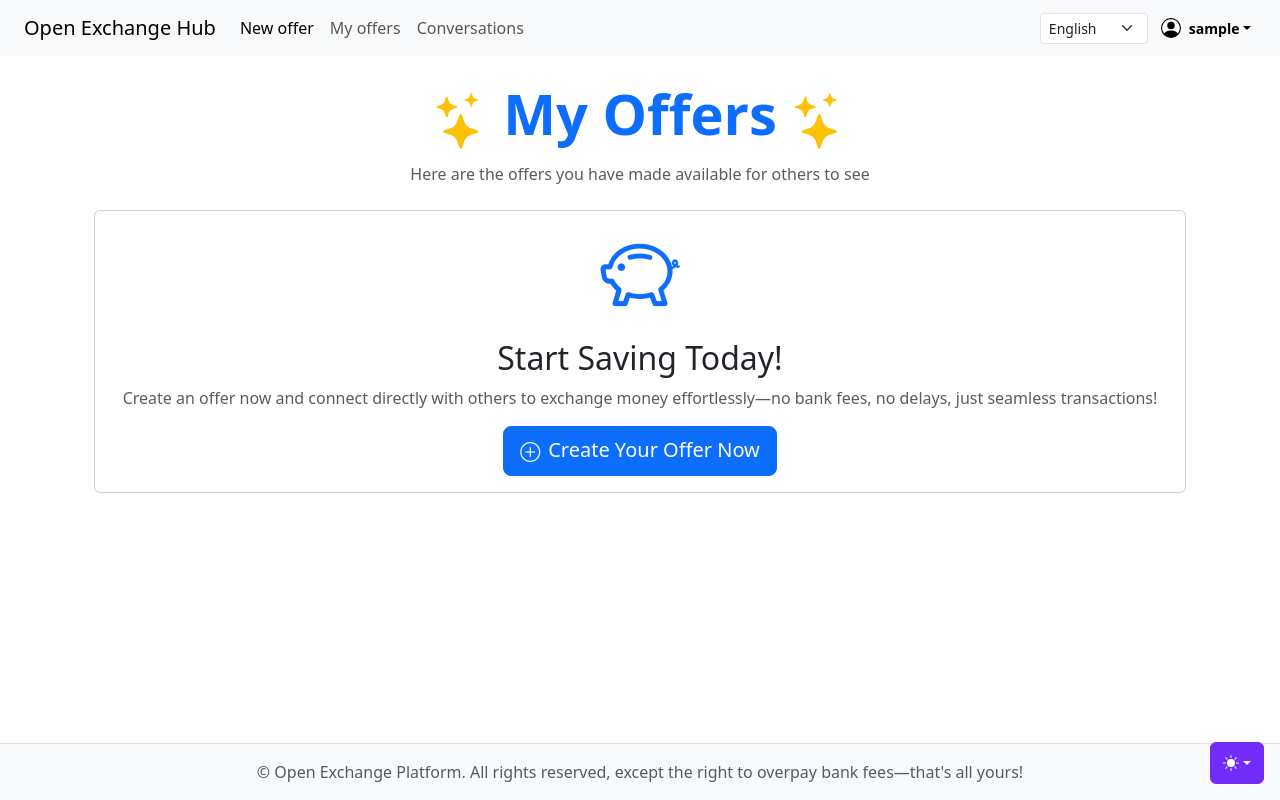
After one commit to uzbeki/exchange_hub, a Django app: page /exchange/my_offers/ in a window 1280 px wide. The commit adds this page. Run offline with Django 5.2, Linux system fonts and the light colour scheme; the visitor is signed in with stand-in values (Sample User, id 1); data that the repository does not hold is empty; parts of the project's set-up code (start-up, migrations or seed data) failed here and were passed over.

Commit message:
my offers template restyled,

```diff
--- a/base/settings.py
+++ b/base/settings.py
@@ -249,3 +249,4 @@ MESSAGE_TAGS = {
     messages.WARNING: 'alert-warning',
     messages.ERROR: 'alert-danger',
 }
+LOGIN_REDIRECT_URL = "my_offers"
--- a/base/templates/allauth/layouts/base.html
+++ b/base/templates/allauth/layouts/base.html
@@ -155,11 +155,11 @@
                             aria-label="Project links"
                             class="navbar-nav me-auto mb-2 mb-lg-0">
                             <li class="nav-item">
-                                <a class="nav-link active" href="{% url "create_request" %}">New offer</a>
+                                <a class="nav-link active" href="{% url "create_offer" %}">New offer</a>
                             </li>
                             {% if user.is_authenticated %}
                             <li class="nav-item">
-                                <a class="nav-link" href="{% url "my_requests" %}">My offers</a>
+                                <a class="nav-link" href="{% url "my_offers" %}">My offers</a>
                             </li>
                             <li class="nav-item">
                                 <a class="nav-link" href="{% url "conversations_list" %}">
--- a/base/templates/index.html
+++ b/base/templates/index.html
@@ -173,7 +173,7 @@
         <p class="lead mb-4">
           Take the initiative to post your own offer and connect with others looking to exchange money.
         </p>
-        <a href="{% url 'create_request' %}" class="btn btn-primary btn-lg">Post an Offer</a>
+        <a href="{% url 'create_offer' %}" class="btn btn-primary btn-lg">Post an Offer</a>
       </div>
     </div>
   </div>
--- /dev/null
+++ b/exchange/templates/exchange/my_offers.html
@@ -0,0 +1,186 @@
+{% extends "allauth/layouts/manage.html" %} {% load static allauth i18n %} {% block head_title %}My offers{% endblock %}
+{% block head_extra %}<link
+  rel="stylesheet"
+  href="https://cdn.jsdelivr.net/npm/bootstrap-icons@1.11.3/font/bootstrap-icons.min.css"
+/>{% endblock head_extra %} {% block content %}
+<style>
+  .card {
+    transition: transform 0.2s, box-shadow 0.2s;
+  }
+  .card:hover {
+    transform: translateY(-5px);
+    box-shadow: 0 4px 8px rgba(0, 0, 0, 0.1);
+  }
+</style>
+
+<div class="container">
+  <div class="text-center my-4">
+    <h1 class="display-4 fw-bold text-primary">
+      <i class="bi bi-stars text-warning"></i> My Offers <i class="bi bi-stars text-warning"></i>
+    </h1>
+    <p class="text-muted">Here are the offers you have made available for others to see</p>
+  </div>
+  {% for req in requests %}
+  <div class="card shadow-sm mb-3">
+    <!-- Card Header: Request Type and Urgent Badge -->
+    <div class="card-header d-flex justify-content-between align-items-center">
+      <h5 class="mb-0">{{ req.get_type_display }}</h5>
+      {% if req.urgent %}
+      <span class="badge bg-warning text-dark">Urgent</span>
+      {% endif %}
+    </div>
+
+    <!-- Card Body: Request Details -->
+    <div class="card-body">
+      <div class="row g-3">
+        <!-- Amount -->
+        <div class="col-md-4">
+          <div class="d-flex align-items-center">
+            <i class="bi bi-cash me-2"></i>
+            <div>
+              <small class="text-muted">Amount</small>
+              <div>{{ req.amount_with_currency }}</div>
+            </div>
+          </div>
+        </div>
+
+        <!-- Deadline -->
+        <div class="col-md-4">
+          <div class="d-flex align-items-center">
+            <i class="bi bi-calendar me-2"></i>
+            <div>
+              <small class="text-muted">Deadline</small>
+              <div>{{ req.deadline|date:"M d, Y H:i" }}</div>
+            </div>
+          </div>
+        </div>
+
+        <!-- Status -->
+        <div class="col-md-4">
+          <div class="d-flex align-items-center">
+            <i class="bi bi-tag me-2"></i>
+            <div>
+              <small class="text-muted">Status</small>
+              <div>
+                <span
+                  class="badge {% if req.status == 'active' %}bg-primary{% elif req.status == 'completed' %}bg-success{% else %}bg-secondary{% endif %}"
+                >
+                  {{ req.get_status_display }}
+                </span>
+              </div>
+            </div>
+          </div>
+        </div>
+
+        <!-- Conditions -->
+        <div class="col-md-4">
+          <div class="d-flex align-items-center">
+            <i class="bi bi-file-text me-2"></i>
+            <div>
+              <small class="text-muted">Conditions</small>
+              <div>{{ req.conditions|default:"None" }}</div>
+            </div>
+          </div>
+        </div>
+
+        <!-- Hide Contacts -->
+        <div class="col-md-4">
+          <div class="d-flex align-items-center">
+            <i class="bi {% if req.hide_contacts %}bi-lock{% else %}bi-unlock{% endif %} me-2"></i>
+            <div>
+              <small class="text-muted">Hide Contacts</small>
+              <div>{{ req.hide_contacts|yesno:"Yes,No" }}</div>
+            </div>
+          </div>
+        </div>
+
+        <!-- Conversations -->
+        <div class="col-md-4">
+          <div class="d-flex align-items-center">
+            <i class="bi bi-chat me-2"></i>
+            <div>
+              <small class="text-muted">Conversations</small>
+              <div>{{ req.conversations.count }}</div>
+            </div>
+          </div>
+        </div>
+      </div>
+    </div>
+
+    <!-- Card Footer: Actions -->
+    <div class="card-footer d-flex justify-content-end flex-wrap gap-2">
+      {% if req.status == 'active' %}
+      <form method="post" action="{% url 'complete_offer' req.id %}" class="d-inline-block">
+        {% csrf_token %}
+        <button type="submit" class="btn btn-outline-primary btn-sm">
+          <i class="bi bi-check-circle"></i> Complete
+        </button>
+      </form>
+      {% endif %}
+
+      <span data-bs-toggle="tooltip" data-bs-placement="top" data-bs-title="Coming Soon">
+        <a href="#edit_request" class="disabled btn btn-outline-secondary btn-sm">
+          <i class="bi bi-pencil"></i> Edit
+        </a>
+      </span>
+
+      <span data-bs-toggle="tooltip" data-bs-placement="top" data-bs-title="Coming Soon">
+        <a href="#view_conversations" class="disabled btn btn-outline-info btn-sm">
+          <i class="bi bi-chat"></i> Conversations
+        </a>
+      </span>
+
+      {% if not req.urgent %}
+      <form
+        method="post"
+        action="#mark_urgent"
+        class="d-inline-block"
+        data-bs-toggle="tooltip"
+        data-bs-placement="top"
+        data-bs-title="Coming Soon"
+      >
+        {% csrf_token %}
+        <button type="submit" disabled class="btn btn-outline-warning btn-sm">
+          <i class="bi bi-exclamation-triangle"></i> Mark Urgent
+        </button>
+      </form>
+      {% else %}
+      <form
+        method="post"
+        action="#remove_urgent"
+        class="d-inline-block"
+        data-bs-toggle="tooltip"
+        data-bs-placement="top"
+        data-bs-title="Coming Soon"
+      >
+        {% csrf_token %}
+        <button type="submit" disabled class="btn btn-outline-warning btn-sm">
+          <i class="bi bi-exclamation-triangle"></i> Remove Urgency
+        </button>
+      </form>
+      {% endif %}
+
+      <form method="post" action="{% url 'delete_offer' req.id %}" class="d-inline-block">
+        {% csrf_token %}
+        <button type="submit" class="btn btn-outline-danger btn-sm"><i class="bi bi-trash"></i> Delete</button>
+      </form>
+    </div>
+  </div>
+  {% empty %}
+  <!-- Empty State -->
+  <div class="card text-center">
+    <div class="card-body">
+      <i class="bi bi-piggy-bank display-1 text-primary"></i>
+      <h2 class="mt-3">Start Saving Today!</h2>
+      <p class="text-muted">
+        Create an offer now and connect directly with others to exchange money effortlessly—no bank fees, no delays,
+        just seamless transactions!
+      </p>
+      <a href="{% url 'create_offer' %}" class="btn btn-primary btn-lg">
+        <i class="bi bi-plus-circle me-2"></i>Create Your Offer Now
+      </a>
+    </div>
+  </div>
+  {% endfor %}
+</div>
+{% endblock %}
--- a/exchange/urls.py
+++ b/exchange/urls.py
@@ -2,12 +2,12 @@ from django.urls import path, include
 from exchange import views
 
 urlpatterns = [
-    path("create_request/", views.CreateRequestView.as_view(), name="create_request"),
-    path("my_requests/", include([
-        path("", views.MyRequestsView.as_view(), name="my_requests"),
+    path("create_offer/", views.CreateRequestView.as_view(), name="create_offer"),
+    path("my_offers/", include([
+        path("", views.MyRequestsView.as_view(), name="my_offers"),
         path("<uuid:request_id>/", include([
-            path("complete/", views.CompleteRequestView.as_view(), name="complete_request"),
-            path("delete/", views.DeleteRequestView.as_view(), name="delete_request"),
+            path("complete/", views.CompleteRequestView.as_view(), name="complete_offer"),
+            path("delete/", views.DeleteRequestView.as_view(), name="delete_offer"),
         ])),
     ])),
 
--- a/exchange/views.py
+++ b/exchange/views.py
@@ -26,7 +26,7 @@ class BaseAuthenticatedView(LoginRequiredMixin, TemplateView):
 
 
 class CreateRequestView(BaseAuthenticatedView, FormView):
-    template_name = "exchange/create_request.html"
+    template_name = "exchange/create_offer.html"
     form_class = RequestForm
 
     def form_valid(self, form):
@@ -53,7 +53,7 @@ class CompleteRequestView(LoginRequiredMixin, UserPassesTestMixin, RedirectView)
             req.status = "completed"
             req.save()
             messages.success(self.request, "Offer completed successfully")
-        return reverse("my_requests")
+        return reverse("my_offers")
 
     def test_func(self):
         # Check if the user is the owner of the request
@@ -63,7 +63,7 @@ class CompleteRequestView(LoginRequiredMixin, UserPassesTestMixin, RedirectView)
 
 class DeleteRequestView(LoginRequiredMixin, UserPassesTestMixin, DeleteView):
     model = Request
-    success_url = reverse_lazy("my_requests")
+    success_url = reverse_lazy("my_offers")
     pk_url_kwarg = "request_id"
 
     def form_valid(self, form):
@@ -76,7 +76,7 @@ class DeleteRequestView(LoginRequiredMixin, UserPassesTestMixin, DeleteView):
 
 
 class MyRequestsView(BaseAuthenticatedView):
-    template_name = "exchange/my_requests.html"
+    template_name = "exchange/my_offers.html"
 
     def get_context_data(self, **kwargs):
         context = super().get_context_data(**kwargs)
```
Also changed, not shown: exchange/templates/exchange/my_requests.html (deleted, +0 -56 lines), exchange/templates/exchange/create_offer.html (renamed from exchange/templates/exchange/create_request.html).
